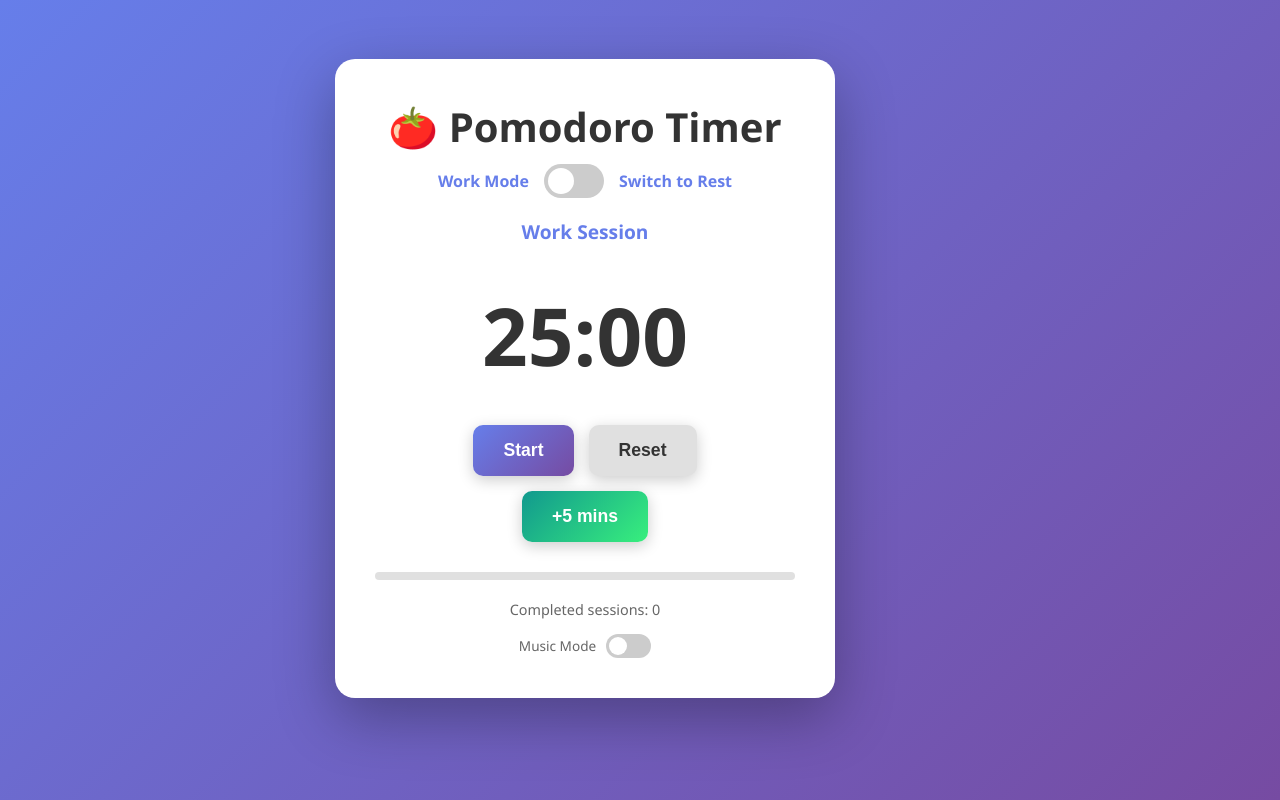
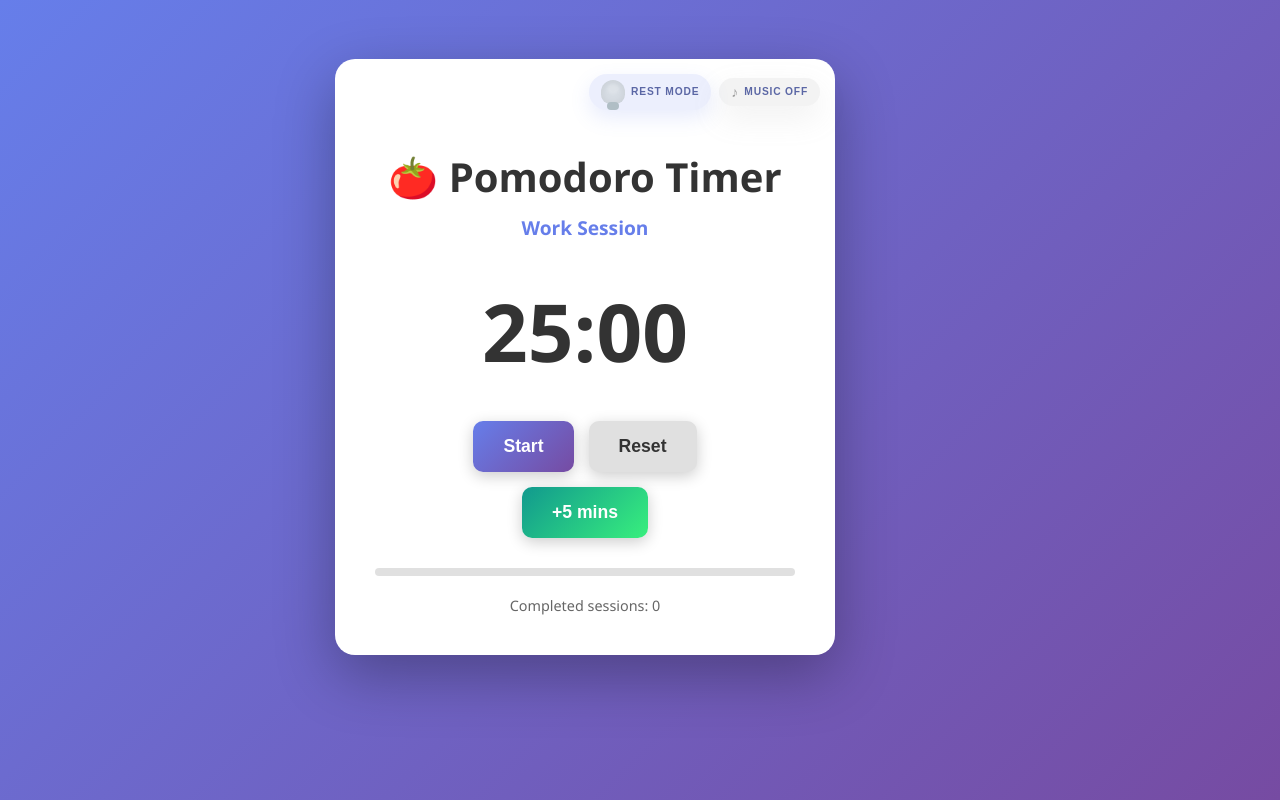
Before and after one commit to tesla897/pomodoro, a plain HTML site: page index.html in a window 1280 px wide. Drawn offline with Linux system fonts and the light colour scheme.

Commit message:
Moved the work/rest mode and music mode as buttons on top right

```diff
--- a/index.html
+++ b/index.html
@@ -9,15 +9,31 @@
 <body>
     <div class="wrapper">
         <div class="container">
+            <div class="top-action-panel">
+                <button
+                    id="modeToggleButton"
+                    class="mode-toggle-button"
+                    type="button"
+                    data-mode="work"
+                    aria-pressed="false"
+                    aria-label="Switch to Rest Mode"
+                >
+                    <span class="bulb-icon" aria-hidden="true"></span>
+                    <span class="mode-toggle-label" id="modeToggleLabel">Work Mode</span>
+                </button>
+                <button
+                    id="musicToggleButton"
+                    class="music-toggle-button"
+                    type="button"
+                    data-active="false"
+                    aria-pressed="false"
+                    aria-label="Enable Music Mode"
+                >
+                    <span class="music-icon" aria-hidden="true"></span>
+                    <span class="music-toggle-label" id="musicToggleLabel">Music Off</span>
+                </button>
+            </div>
             <h1>🍅 Pomodoro Timer</h1>
-            <div class="mode-toggle-container">
-                <span class="mode-label" id="currentModeLabel">Work Mode</span>
-                <label class="toggle-switch">
-                    <input type="checkbox" id="modeToggle">
-                    <span class="toggle-slider"></span>
-                </label>
-                <span class="mode-label" id="switchToModeLabel">Switch to Rest</span>
-            </div>
             <div class="session-type" id="sessionType">Work Session</div>
             <div class="timer-display" id="timerDisplay">25:00</div>
             <div class="controls">
@@ -32,13 +48,6 @@
                 <div class="progress-fill" id="progressFill"></div>
             </div>
             <div class="session-count" id="sessionCount">Completed sessions: 0</div>
-            <div class="music-mode-container">
-                <span class="music-mode-label">Music Mode</span>
-                <label class="toggle-switch toggle-switch-small">
-                    <input type="checkbox" id="musicModeToggle">
-                    <span class="toggle-slider"></span>
-                </label>
-            </div>
         </div>
         <div class="spotify-container" id="spotifyContainer">
             <h2>🎵 Music</h2>
--- a/script.js
+++ b/script.js
@@ -18,6 +18,7 @@ class PomodoroTimer {
         this.attachEventListeners();
         this.updateDisplay();
         this.updateModeDisplay();
+        this.updateMusicToggleDisplay();
     }
 
     initializeElements() {
@@ -29,10 +30,10 @@ class PomodoroTimer {
         this.addTimeBtn = document.getElementById('addTimeBtn');
         this.progressFill = document.getElementById('progressFill');
         this.sessionCount = document.getElementById('sessionCount');
-        this.modeToggle = document.getElementById('modeToggle');
-        this.currentModeLabel = document.getElementById('currentModeLabel');
-        this.switchToModeLabel = document.getElementById('switchToModeLabel');
-        this.musicModeToggle = document.getElementById('musicModeToggle');
+        this.modeToggleButton = document.getElementById('modeToggleButton');
+        this.modeToggleLabel = document.getElementById('modeToggleLabel');
+        this.musicToggleButton = document.getElementById('musicToggleButton');
+        this.musicToggleLabel = document.getElementById('musicToggleLabel');
         this.spotifyContainer = document.getElementById('spotifyContainer');
         this.spotifyPlayer = document.getElementById('spotifyPlayer');
         this.defaultSpotifySrc = this.spotifyPlayer ? this.spotifyPlayer.getAttribute('src') : '';
@@ -44,8 +45,12 @@ class PomodoroTimer {
         this.pauseBtn.addEventListener('click', () => this.pause());
         this.resetBtn.addEventListener('click', () => this.reset());
         this.addTimeBtn.addEventListener('click', () => this.addFiveMinutes());
-        this.modeToggle.addEventListener('change', () => this.switchMode());
-        this.musicModeToggle.addEventListener('change', () => this.toggleMusicMode());
+        if (this.modeToggleButton) {
+            this.modeToggleButton.addEventListener('click', () => this.switchMode());
+        }
+        if (this.musicToggleButton) {
+            this.musicToggleButton.addEventListener('click', () => this.toggleMusicMode());
+        }
     }
 
     switchMode() {
@@ -76,14 +81,20 @@ class PomodoroTimer {
     }
 
     updateModeDisplay() {
-        if (this.mode === 'work') {
-            this.currentModeLabel.textContent = 'Work Mode';
-            this.switchToModeLabel.textContent = 'Switch to Rest';
-            this.modeToggle.checked = false;
-        } else {
-            this.currentModeLabel.textContent = 'Rest Mode';
-            this.switchToModeLabel.textContent = 'Switch to Work';
-            this.modeToggle.checked = true;
+        const isWorkMode = this.mode === 'work';
+        const targetMode = isWorkMode ? 'rest' : 'work';
+
+        if (this.modeToggleLabel) {
+            this.modeToggleLabel.textContent = targetMode === 'work' ? 'Work Mode' : 'Rest Mode';
+        }
+
+        if (this.modeToggleButton) {
+            this.modeToggleButton.dataset.mode = targetMode;
+            this.modeToggleButton.setAttribute('aria-pressed', String(!isWorkMode));
+            this.modeToggleButton.setAttribute(
+                'aria-label',
+                targetMode === 'work' ? 'Switch to Work Mode' : 'Switch to Rest Mode'
+            );
         }
     }
 
@@ -212,8 +223,23 @@ class PomodoroTimer {
     }
 
     toggleMusicMode() {
-        this.musicMode = this.musicModeToggle.checked;
+        this.musicMode = !this.musicMode;
+        this.updateMusicToggleDisplay();
         this.updateMusicPlayer();
+    }
+
+    updateMusicToggleDisplay() {
+        if (!this.musicToggleButton || !this.musicToggleLabel) {
+            return;
+        }
+
+        this.musicToggleButton.dataset.active = String(this.musicMode);
+        this.musicToggleButton.setAttribute('aria-pressed', String(this.musicMode));
+        this.musicToggleButton.setAttribute(
+            'aria-label',
+            this.musicMode ? 'Disable Music Mode' : 'Enable Music Mode'
+        );
+        this.musicToggleLabel.textContent = this.musicMode ? 'Music On' : 'Music Off';
     }
 
     updateMusicPlayer() {
--- a/styles.css
+++ b/styles.css
@@ -26,11 +26,50 @@ body {
 .container {
     background: white;
     border-radius: 20px;
-    padding: 40px;
+    padding: 90px 40px 40px;
     box-shadow: 0 20px 60px rgba(0, 0, 0, 0.3);
     text-align: center;
     max-width: 500px;
     width: 100%;
+    position: relative;
+}
+
+.top-action-panel {
+    position: absolute;
+    top: 15px;
+    right: 15px;
+    display: flex;
+    gap: 8px;
+    align-items: center;
+}
+
+.mode-toggle-button,
+.music-toggle-button {
+    display: inline-flex;
+    align-items: center;
+    gap: 6px;
+    padding: 6px 12px;
+    border: none;
+    border-radius: 999px;
+    cursor: pointer;
+    transition: all 0.25s ease;
+    font-size: 0.8em;
+    font-weight: 600;
+    box-shadow: 0 8px 20px rgba(102, 126, 234, 0.15);
+    background: rgba(102, 126, 234, 0.12);
+    color: #333;
+}
+
+.mode-toggle-button:hover,
+.music-toggle-button:hover {
+    transform: translateY(-2px);
+    background: rgba(102, 126, 234, 0.2);
+}
+
+.mode-toggle-button:focus-visible,
+.music-toggle-button:focus-visible {
+    outline: 3px solid rgba(102, 126, 234, 0.45);
+    outline-offset: 3px;
 }
 
 .spotify-container {
@@ -76,69 +115,66 @@ h1 {
     font-size: 2.5em;
 }
 
-.mode-toggle-container {
-    display: flex;
-    align-items: center;
-    justify-content: center;
-    gap: 15px;
-    margin-bottom: 20px;
-    flex-wrap: wrap;
+.mode-toggle-label {
+    text-transform: uppercase;
+    letter-spacing: 0.08em;
+    font-size: 0.8em;
+    color: #5b67a5;
 }
 
-.mode-label {
-    color: #667eea;
-    font-size: 1em;
-    font-weight: 600;
+.bulb-icon {
+    --bulb-color: #ffeb3b;
+    --bulb-glow: rgba(255, 235, 59, 0.55);
+    width: 24px;
+    height: 24px;
+    border-radius: 50% 50% 40% 40%;
+    background: var(--bulb-color);
+    position: relative;
+    box-shadow: 0 0 12px var(--bulb-glow);
+    transition: all 0.3s ease;
 }
 
-.toggle-switch {
-    position: relative;
-    display: inline-block;
-    width: 60px;
-    height: 34px;
+.bulb-icon::before {
+    content: "";
+    position: absolute;
+    top: 4px;
+    left: 6px;
+    width: 12px;
+    height: 10px;
+    border-radius: 50%;
+    background: rgba(255, 255, 255, 0.65);
+    filter: blur(1px);
 }
 
-.toggle-switch input {
-    opacity: 0;
-    width: 0;
-    height: 0;
+.bulb-icon::after {
+    content: "";
+    position: absolute;
+    bottom: -6px;
+    left: 6px;
+    width: 12px;
+    height: 8px;
+    border-radius: 4px;
+    background: #cfd8dc;
 }
 
-.toggle-slider {
-    position: absolute;
-    cursor: pointer;
-    top: 0;
-    left: 0;
-    right: 0;
-    bottom: 0;
-    background-color: #ccc;
-    transition: 0.4s;
-    border-radius: 34px;
+.mode-toggle-button[data-mode="work"] .bulb-icon {
+    --bulb-color: #ffe066;
+    --bulb-glow: rgba(255, 224, 102, 0.75);
+    transform: translateY(-1px);
 }
 
-.toggle-slider:before {
-    position: absolute;
-    content: "";
-    height: 26px;
-    width: 26px;
-    left: 4px;
-    bottom: 4px;
-    background-color: white;
-    transition: 0.4s;
-    border-radius: 50%;
+.mode-toggle-button[data-mode="rest"] .bulb-icon {
+    --bulb-color: #d7dde4;
+    --bulb-glow: rgba(0, 0, 0, 0.05);
+    box-shadow: inset 0 0 8px rgba(0, 0, 0, 0.08);
 }
 
-.toggle-switch input:checked + .toggle-slider {
-    background: linear-gradient(135deg, #4facfe 0%, #00f2fe 100%);
+.mode-toggle-button[data-mode="rest"] .bulb-icon::before {
+    opacity: 0.25;
 }
 
-.toggle-switch input:checked + .toggle-slider:before {
-    transform: translateX(26px);
-}
-
-.toggle-switch input:disabled + .toggle-slider {
-    opacity: 0.5;
-    cursor: not-allowed;
+.mode-toggle-button[data-mode="rest"] .bulb-icon::after {
+    background: #b0bec5;
 }
 
 .session-type {
@@ -235,34 +271,38 @@ button:active {
     font-size: 0.9em;
 }
 
-.music-mode-container {
-    display: flex;
+.music-toggle-label {
+    text-transform: uppercase;
+    letter-spacing: 0.08em;
+    font-size: 0.8em;
+    color: #5b67a5;
+}
+
+.music-icon {
+    font-size: 1.1em;
+    color: #9e9e9e;
+    transition: color 0.3s ease;
+    display: inline-flex;
     align-items: center;
     justify-content: center;
-    gap: 10px;
-    margin-top: 15px;
 }
 
-.music-mode-label {
-    color: #666;
-    font-size: 0.85em;
-    font-weight: 500;
+.music-icon::before {
+    content: "♪";
 }
 
-.toggle-switch-small {
-    width: 45px;
-    height: 24px;
+.music-toggle-button[data-active="true"] .music-icon {
+    color: #111;
 }
 
-.toggle-switch-small .toggle-slider:before {
-    height: 18px;
-    width: 18px;
-    left: 3px;
-    bottom: 3px;
+.music-toggle-button[data-active="true"] {
+    background: rgba(17, 17, 17, 0.08);
+    box-shadow: 0 12px 30px rgba(0, 0, 0, 0.15);
 }
 
-.toggle-switch-small input:checked + .toggle-slider:before {
-    transform: translateX(21px);
+.music-toggle-button[data-active="false"] {
+    background: rgba(158, 158, 158, 0.12);
+    box-shadow: 0 12px 30px rgba(158, 158, 158, 0.15);
 }
 
 
@@ -298,7 +338,7 @@ button:active {
     }
 
     .container {
-        padding: 30px 20px;
+        padding: 80px 20px 30px;
     }
 
     button {
@@ -306,12 +346,9 @@ button:active {
         font-size: 1em;
     }
 
-    .mode-toggle-container {
-        gap: 10px;
-    }
-
-    .mode-label {
-        font-size: 0.9em;
+    .top-action-panel {
+        top: 15px;
+        right: 15px;
     }
 
     .music-mode-label {
```
